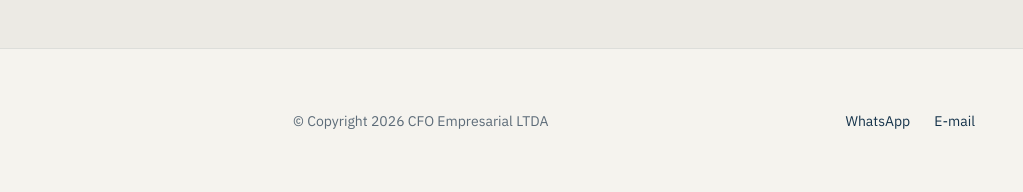
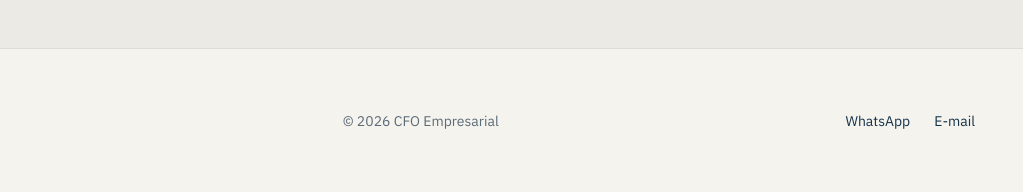
Before and after one commit to CFO-Empresarial/site-cfoempresarial, a plain HTML site: page index.html in a window 1280 px wide. Shown: the part 3693-3885 px from the top of the page, 257-1280 px from the left. Drawn offline with Linux system fonts and the light colour scheme.

Commit message:
fix: rodape sem LTDA, a marca ainda nao tem CNPJ proprio
Co-Authored-By: Claude Opus 5 (1M context) <noreply@anthropic.com>

```diff
--- a/index.html
+++ b/index.html
@@ -172,7 +172,7 @@
     </section>
   </main>
 
-  <footer class="site-footer"><div class="container footer-inner"><a class="footer-brand" href="#topo"><img src="./assets/logo_gemini.jpeg?v=20260918" alt="CFO Empresarial" width="420" height="180"></a><div><p>© Copyright 2026 CFO Empresarial LTDA</p></div><div class="footer-links"><a href="https://wa.me/5531988835366">WhatsApp</a><a href="mailto:contato@cfoempresarial.com.br">E-mail</a></div></div></footer>
+  <footer class="site-footer"><div class="container footer-inner"><a class="footer-brand" href="#topo"><img src="./assets/logo_gemini.jpeg?v=20260918" alt="CFO Empresarial" width="420" height="180"></a><div><p>© 2026 CFO Empresarial</p></div><div class="footer-links"><a href="https://wa.me/5531988835366">WhatsApp</a><a href="mailto:contato@cfoempresarial.com.br">E-mail</a></div></div></footer>
   <script src="./script.js?v=20260918" defer></script>
 </body>
 </html>
```
Also changed, not shown: 1 other file.
